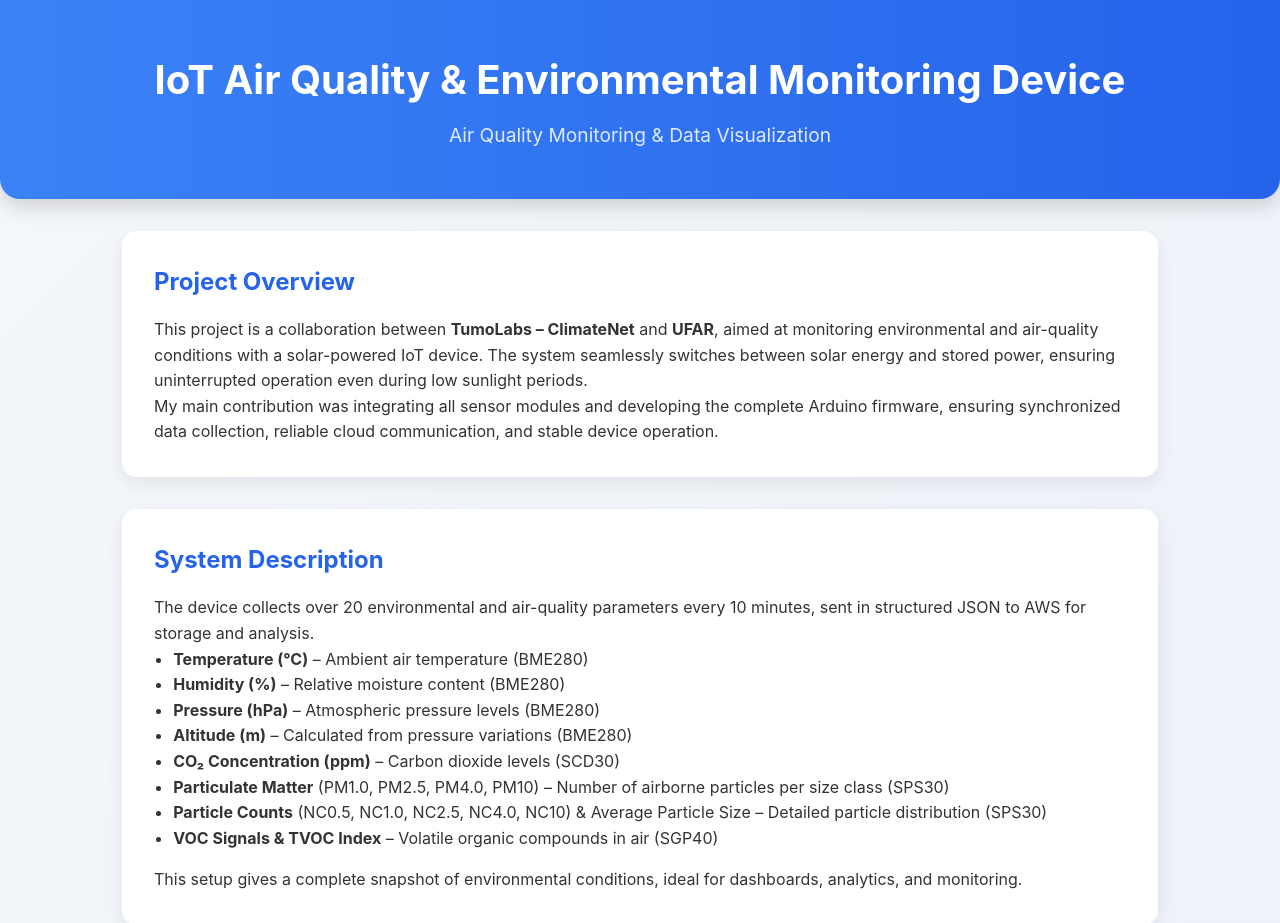
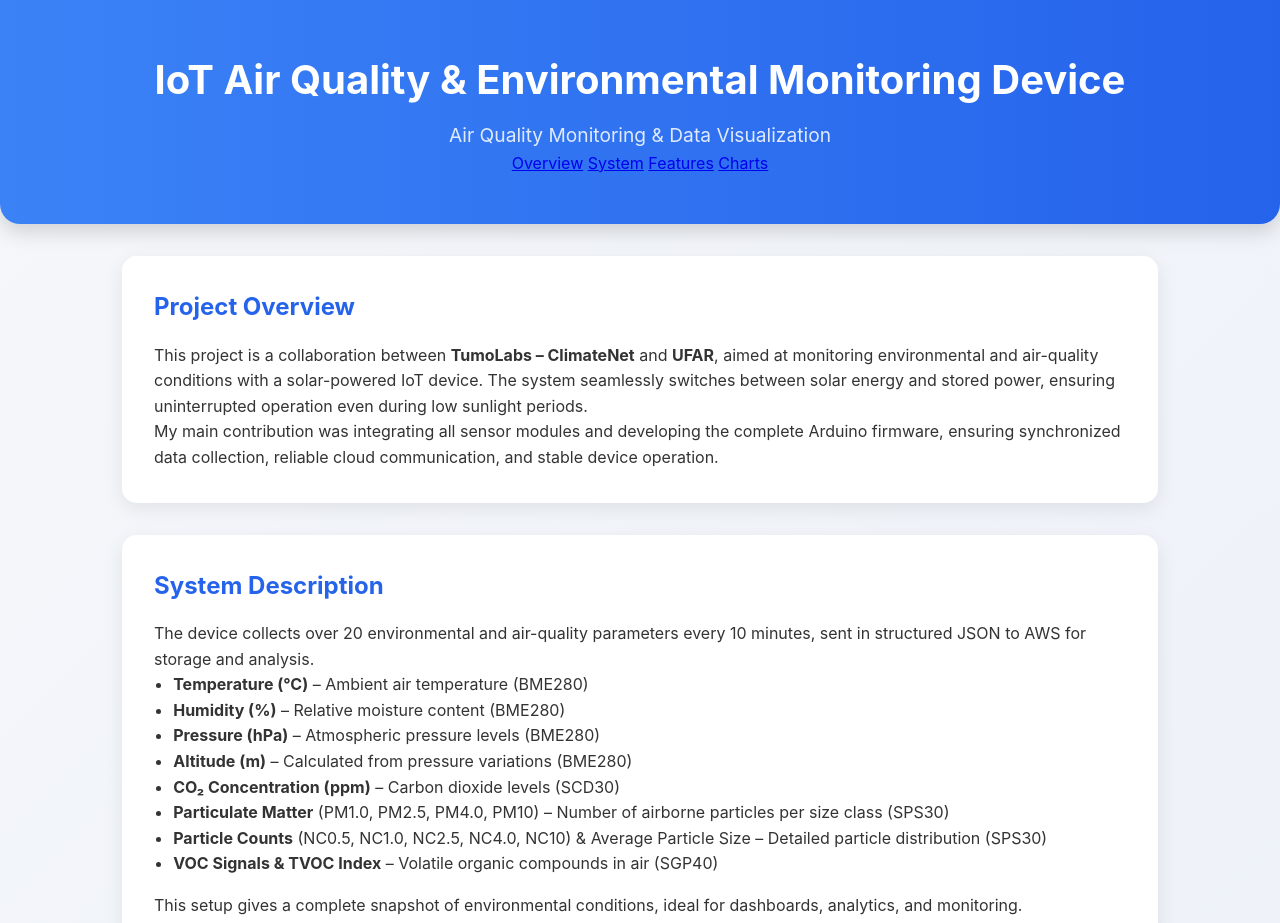
Before and after one commit to naremanukiian/IoTAirQuality, a plain HTML site: page index.html in a window 1280 px wide. Shown: the top 923 px of the page. Drawn offline with nearby package versions, Linux system fonts and the light colour scheme.

Commit message:
Update index.html

```diff
--- a/index.html
+++ b/index.html
@@ -9,11 +9,21 @@
 </head>
 <body>
   <header>
-    <div class="header-inner">
-      <h1>IoT Air Quality & Environmental Monitoring Device</h1>
-      <p>Air Quality Monitoring & Data Visualization</p>
+    <div class="header-top-bar"></div>
+    <div class="header-main container">
+      <div class="header-left">
+        <h1>IoT Air Quality & Environmental Monitoring Device</h1>
+        <p>Air Quality Monitoring & Data Visualization</p>
+      </div>
+      <nav class="header-nav">
+        <a href="#overview">Overview</a>
+        <a href="#system">System</a>
+        <a href="#features">Features</a>
+        <a href="#charts">Charts</a>
+      </nav>
     </div>
   </header>
+
 
   <main>
     <!-- Project Overview -->
```
